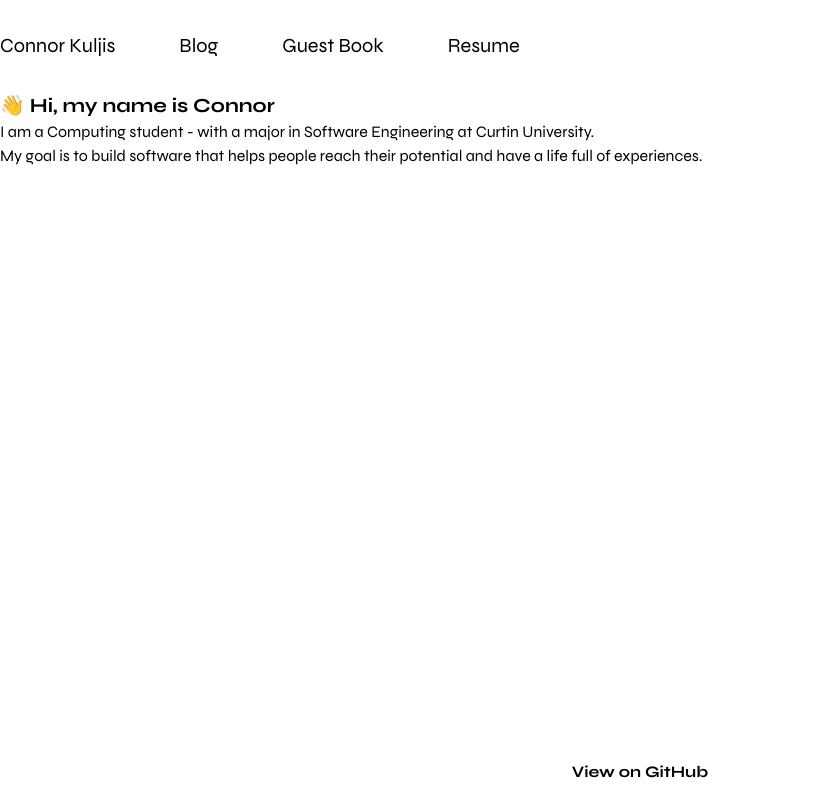
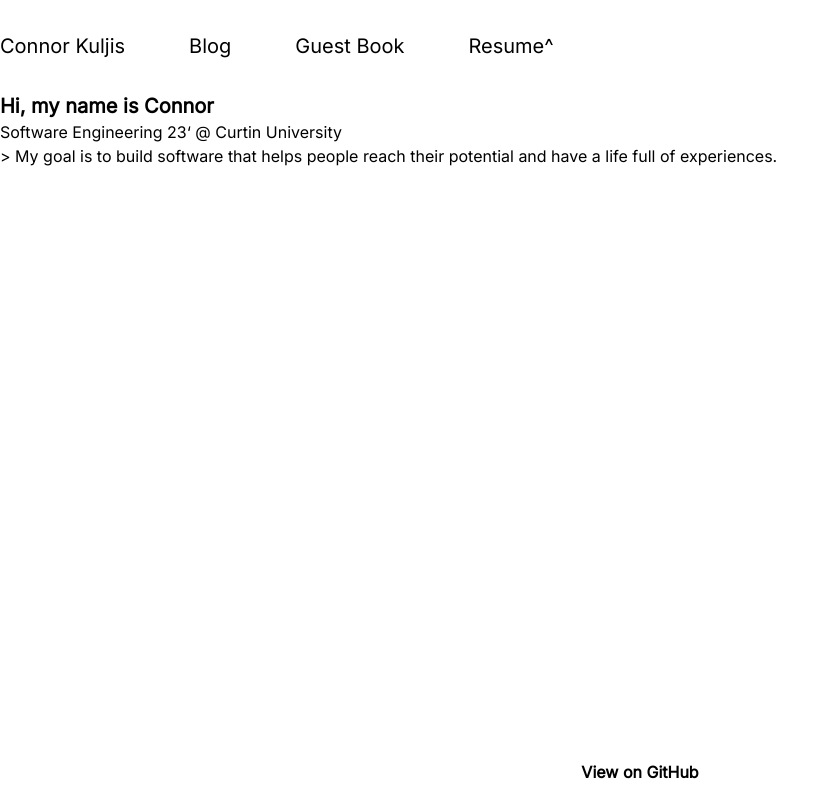
Before and after one commit to connorkuljis/connorkuljis-portfolio, a Next.js app: page / in a window 1280 px wide. Shown: the whole page, without its empty margins (0-834 px from the left). Built offline with nearby package versions, Linux system fonts and the light colour scheme.

Commit message:
changed font to Inter

```diff
--- a/app/header.tsx
+++ b/app/header.tsx
@@ -6,9 +6,9 @@ export default function Header() {
 		<header>
 			<nav className="flex py-8 space-x-16 text-xl">
 				<Link href="/">Connor Kuljis</Link>
-				<Link href="/blog">Blog</Link>
-				<Link href="/guestbook">Guest Book</Link>
-				<Link target="_blank" href={resumeLink}>Resume</Link>
+				<Link href="blog">Blog</Link>
+				<Link href="guestbook">Guest Book</Link>
+				<Link target="_blank" href={resumeLink}>Resume^</Link>
 			</nav>
 		</header>
 	)
--- a/app/layout.tsx
+++ b/app/layout.tsx
@@ -1,29 +1,28 @@
 import './globals.css'
-import { Syne } from '@next/font/google'
+import { Inter } from '@next/font/google'
 import styles from './page.module.css'
 import Header from './header'
 import Footer from './footer'
 
-const syne = Syne()
+const syne = Inter({ weight: ['400']})
 
 export default function RootLayout({
   children,
 }: {
   children: React.ReactNode
 }) {
-
   return (
     <html lang="en">
       <head />
-			<body className={syne.className}>
+        <body className={syne.className}>
         <div className={styles.container}>
           <div className="container mx-auto">
             <Header />
-    				<div className={styles.wrap}>{children}</div>
+            <div className={styles.wrap}>{children}</div>
           </div>
           <Footer />
         </div>
-			</body>
+        </body>
     </html>
   )
 }
--- a/app/page.tsx
+++ b/app/page.tsx
@@ -1,15 +1,14 @@
-import styles from "./page.module.css"
-
 export default function Home() {
 	return (
 		<main>
+
 			<div>
-				<h2>👋 Hi, my name is Connor</h2>
+				<h2>Hi, my name is Connor</h2>
 				<p>
-					I am a Computing student - with a major in Software Engineering at Curtin University.
+					Software Engineering 23&lsquo; @ Curtin University
 				</p>
 				<p>
-					My goal is to build software that helps people reach their potential
+					&gt; My goal is to build software that helps people reach their potential
 					and have a life full of experiences.
 				</p>
 			</div>
```
